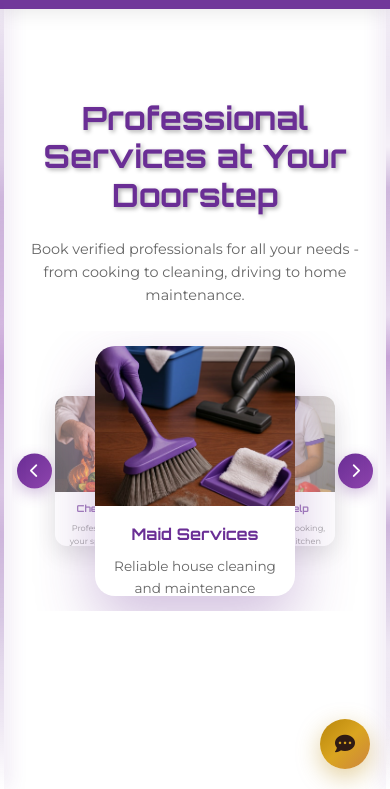
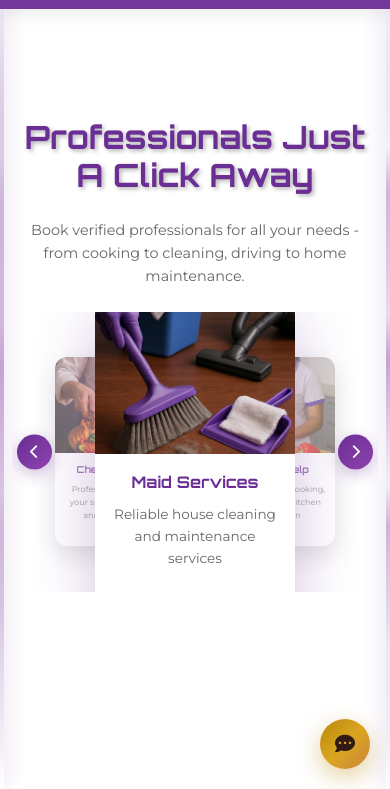
Before and after one commit to bookapro/BookAPro-Website, a plain HTML site: page index.html in a window 390 px wide. Shown: the part 55-844 px from the top of the page. Drawn offline with Linux system fonts and the light colour scheme.

Commit message:
minor chnages

```diff
--- a/index.html
+++ b/index.html
@@ -85,7 +85,7 @@
       <section id="home" class="section services">
         <div class="container">
           <div class="scroll-animate">
-            <h2>Professional Services at Your Doorstep</h2>
+            <h2>Professionals Just A Click Away</h2>
             <p class="section-subtitle">
               Book verified professionals for all your needs - from cooking to
               cleaning, driving to home maintenance.
@@ -147,10 +147,7 @@
 
                 <div class="service-card" data-service="driver">
                   <div class="service-image">
-                    <img
-                      src="images/driver2Wheeler.png"
-                      alt="Professional Driver"
-                    />
+                    <img src="images/driver.png" alt="Professional Driver" />
                   </div>
                   <div class="service-content">
                     <h3>Driver Services</h3>
--- a/style.css
+++ b/style.css
@@ -574,7 +574,7 @@ body {
 .service-card {
   position: absolute;
   width: 300px;
-  height: 350px;
+  height: 375px;
   background: white;
   border-radius: 20px;
   overflow: hidden;
@@ -1639,7 +1639,7 @@ body.modal-open .letter-note-btn {
 
   .service-card {
     width: 250px;
-    height: 300px;
+    height: 350px;
   }
 
   .service-card.prev {
@@ -1886,7 +1886,7 @@ body.modal-open .letter-note-btn {
 
   .service-card {
     width: 200px;
-    height: 250px;
+    height: 315px;
   }
 
   .service-card.prev {
```
